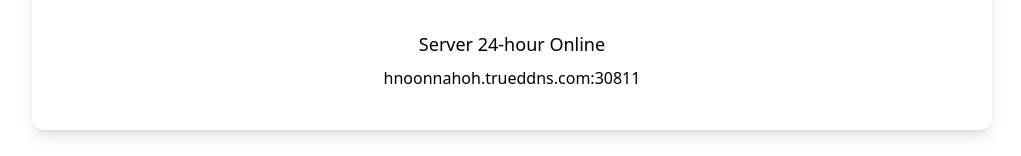
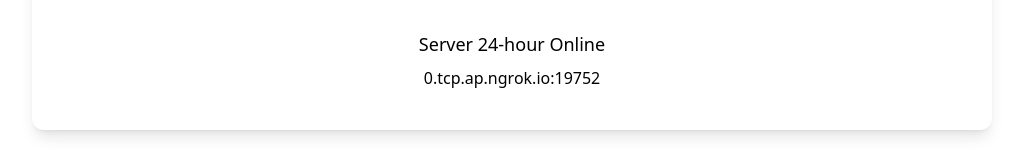
Before and after one commit to kankittikan/next.js-minecraftV7-website, a Next.js app: page /getip in a window 1280 px wide. Shown: the part 294-450 px from the top of the page, without its empty margins (128-1149 px from the left). Built offline with nearby package versions, Linux system fonts and the light colour scheme.

Commit message:
change ip to ngrok

```diff
--- a/pages/getip.js
+++ b/pages/getip.js
@@ -2,6 +2,7 @@
 
 export default function Home() {
   const ipDev = 'hnoonnahoh.trueddns.com:30811';
+  const ipAlter = '0.tcp.ap.ngrok.io:19752';
 
   return (
     <>
@@ -23,7 +24,7 @@
             <img className='mx-auto' src="/assets/images/minecraft_logo.png" width={100} height={100} />
             <h3 className='text-lg font-medium pt-8 pb-2'>Server 24-hour Online</h3>
             <p>
-              {ipDev}
+              {ipAlter}
             </p>
           </div>
 
```
